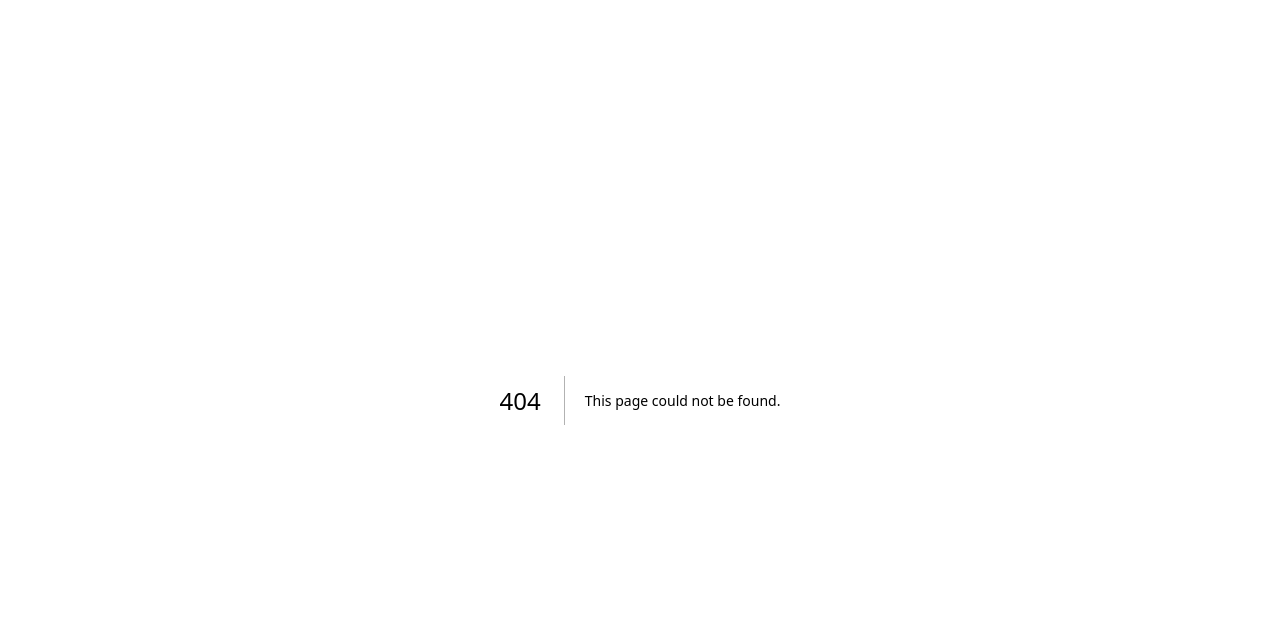
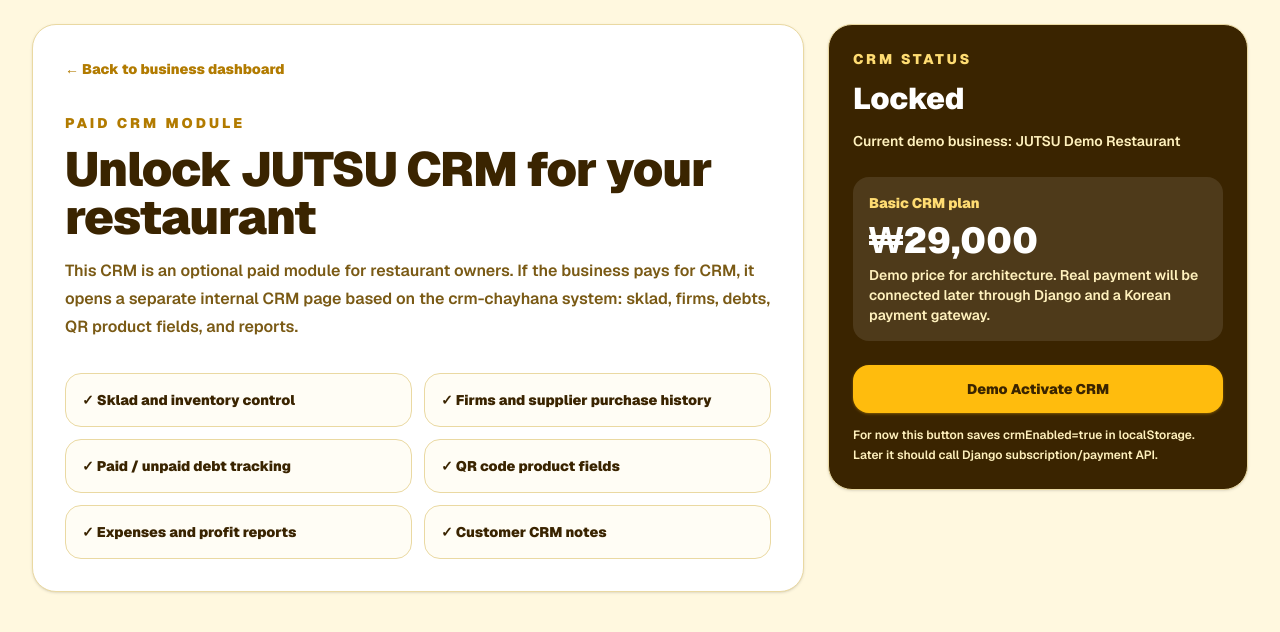
Before and after one commit to Alikhaydarov/JUTSU, a Next.js app: page /business/crm in a window 1280 px wide. Before the commit this address had no page. Shown: the top 632 px of the page. Built offline with nearby package versions, Linux system fonts and the light colour scheme.

Commit message:
Add CRM paywall gate page

```diff
--- /dev/null
+++ b/src/app/business/crm/page.tsx
@@ -0,0 +1,108 @@
+"use client";
+
+import Link from "next/link";
+import { useRouter } from "next/navigation";
+import { useEffect, useState } from "react";
+import { activateBusinessCrm, getBusinessCrmState } from "@/lib/business-crm";
+import type { BusinessCrmState } from "@/lib/business-crm";
+
+const crmFeatures = [
+  "Sklad and inventory control",
+  "Firms and supplier purchase history",
+  "Paid / unpaid debt tracking",
+  "QR code product fields",
+  "Expenses and profit reports",
+  "Customer CRM notes",
+];
+
+export default function BusinessCrmGatePage() {
+  const router = useRouter();
+  const [crmState, setCrmState] = useState<BusinessCrmState | null>(null);
+
+  useEffect(() => {
+    const currentState = getBusinessCrmState();
+    setCrmState(currentState);
+
+    if (currentState.crmEnabled) {
+      router.replace("/business/crm/app");
+    }
+  }, [router]);
+
+  const activateCrm = () => {
+    activateBusinessCrm("basic");
+    router.push("/business/crm/app");
+  };
+
+  return (
+    <main className="min-h-screen bg-[#fff8df] px-4 py-6 text-[#3a2400] sm:px-6 lg:px-8">
+      <div className="mx-auto grid w-full max-w-7xl gap-6 lg:grid-cols-[1fr_420px] lg:items-start">
+        <section className="rounded-3xl border border-[#ead9a2] bg-white p-6 shadow-sm sm:p-8">
+          <Link
+            className="text-sm font-black text-[#b27b00] hover:text-[#3a2400]"
+            href="/business/dashboard"
+          >
+            ← Back to business dashboard
+          </Link>
+          <div className="mt-8 max-w-3xl">
+            <p className="text-sm font-black uppercase tracking-[0.22em] text-[#b27b00]">
+              Paid CRM module
+            </p>
+            <h1 className="mt-3 text-4xl font-black tracking-tight sm:text-5xl">
+              Unlock JUTSU CRM for your restaurant
+            </h1>
+            <p className="mt-4 text-base font-semibold leading-7 text-[#7a5a15]">
+              This CRM is an optional paid module for restaurant owners. If the
+              business pays for CRM, it opens a separate internal CRM page based
+              on the crm-chayhana system: sklad, firms, debts, QR product fields,
+              and reports.
+            </p>
+          </div>
+
+          <div className="mt-8 grid gap-3 sm:grid-cols-2">
+            {crmFeatures.map((feature) => (
+              <div
+                className="rounded-2xl border border-[#ead9a2] bg-[#fffdf5] p-4 text-sm font-black"
+                key={feature}
+              >
+                ✓ {feature}
+              </div>
+            ))}
+          </div>
+        </section>
+
+        <aside className="rounded-3xl border border-[#ead9a2] bg-[#3a2400] p-6 text-white shadow-sm">
+          <p className="text-sm font-black uppercase tracking-[0.2em] text-[#ffdc72]">
+            CRM status
+          </p>
+          <h2 className="mt-3 text-3xl font-black">
+            {crmState?.crmEnabled ? "Active" : "Locked"}
+          </h2>
+          <p className="mt-3 text-sm font-semibold leading-6 text-[#fff1bd]">
+            Current demo business: {crmState?.businessName ?? "Loading..."}
+          </p>
+
+          <div className="mt-6 rounded-2xl bg-white/10 p-4">
+            <p className="text-sm font-black text-[#ffdc72]">Basic CRM plan</p>
+            <p className="mt-2 text-4xl font-black">₩29,000</p>
+            <p className="mt-1 text-sm font-semibold text-[#fff1bd]">
+              Demo price for architecture. Real payment will be connected later
+              through Django and a Korean payment gateway.
+            </p>
+          </div>
+
+          <button
+            className="mt-6 h-12 w-full rounded-2xl bg-[#ffbc0d] text-sm font-black text-[#3a2400] shadow-sm shadow-[#ffbc0d]/30"
+            onClick={activateCrm}
+            type="button"
+          >
+            Demo Activate CRM
+          </button>
+          <p className="mt-3 text-xs font-semibold leading-5 text-[#fff1bd]">
+            For now this button saves crmEnabled=true in localStorage. Later it
+            should call Django subscription/payment API.
+          </p>
+        </aside>
+      </div>
+    </main>
+  );
+}
```
